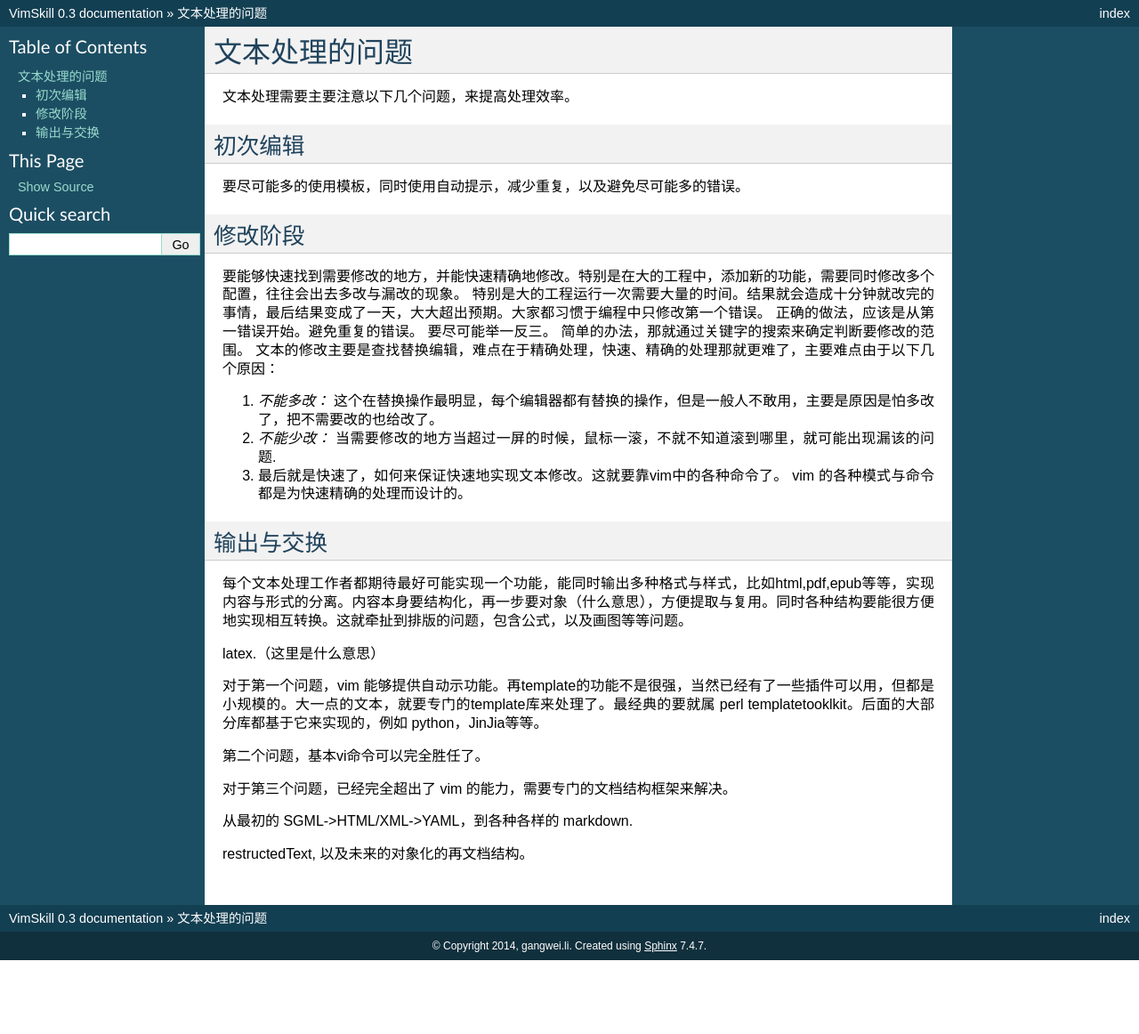
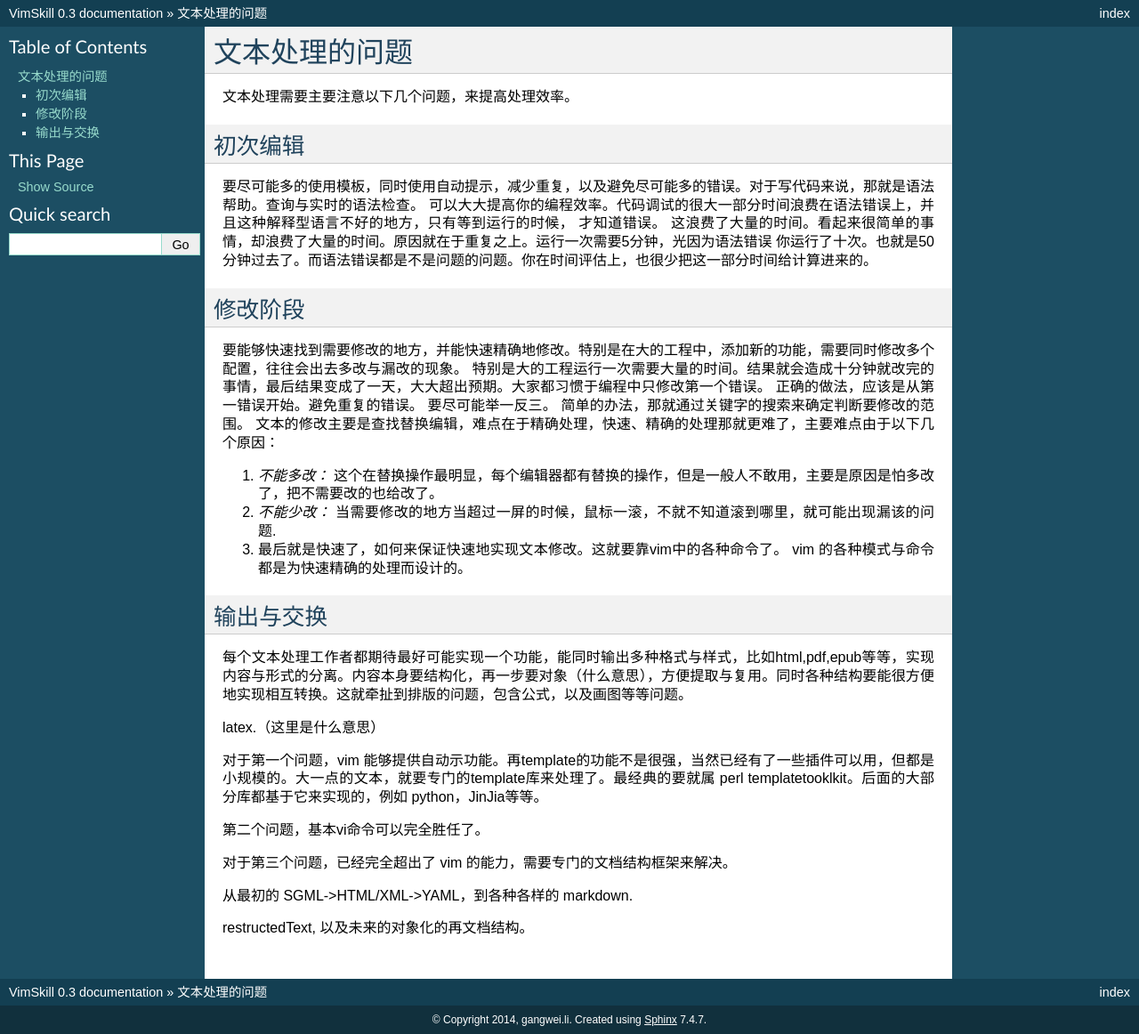
Before and after one commit to gwli/VimSkill, a Sphinx documentation site: the page built from source/Stage_0/QuestionOfText.rst, in a window 1280 px wide. Shown: the whole page at 89% size. Built offline with Sphinx 7.4.7, drawn with Linux system fonts in a browser that asks for light colours; before the commit the page ends 1079 px from its top, so only the background shows below that.

Commit message:
影响效率的原因

```diff
--- a/source/Stage_0/QuestionOfText.rst
+++ b/source/Stage_0/QuestionOfText.rst
@@ -3,10 +3,14 @@
 
 文本处理需要主要注意以下几个问题，来提高处理效率。
 
+
 初次编辑
 ========
 
-要尽可能多的使用模板，同时使用自动提示，减少重复，以及避免尽可能多的错误。
+要尽可能多的使用模板，同时使用自动提示，减少重复，以及避免尽可能多的错误。对于写代码来说，那就是语法帮助。查询与实时的语法检查。
+可以大大提高你的编程效率。代码调试的很大一部分时间浪费在语法错误上，并且这种解释型语言不好的地方，只有等到运行的时候，
+才知道错误。 这浪费了大量的时间。看起来很简单的事情，却浪费了大量的时间。原因就在于重复之上。运行一次需要5分钟，光因为语法错误
+你运行了十次。也就是50分钟过去了。而语法错误都是不是问题的问题。你在时间评估上，也很少把这一部分时间给计算进来的。
 
 
 修改阶段
```
